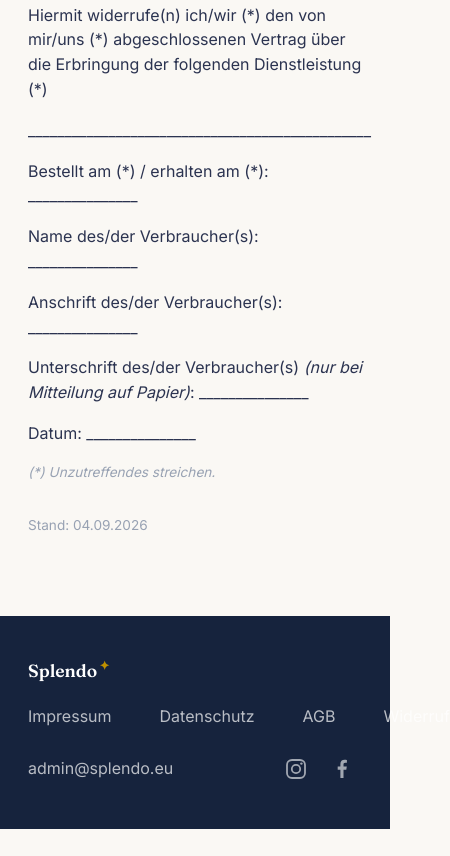
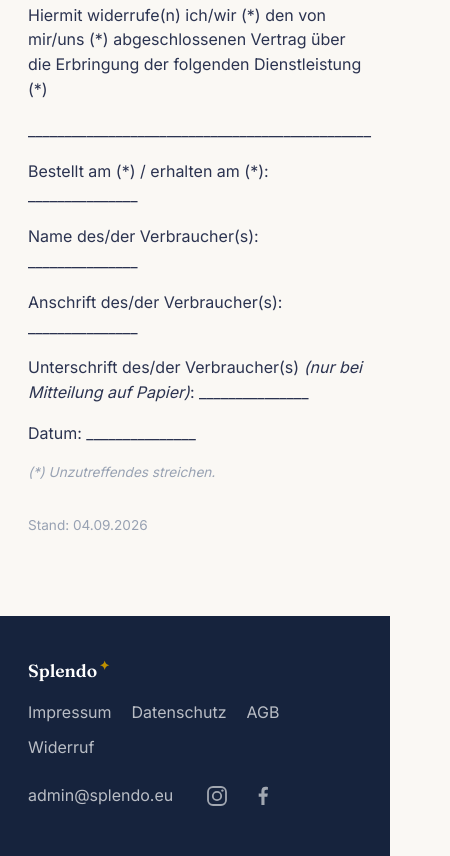
Before and after one commit to Splendo-tech/splendo-site, a website: page agb.html in a window 390 px wide. Shown: the part 9653-10509 px from the top of the page, 450 px wide, since content can reach past the window. Before the commit the page ends 10482 px from the top, so only its background shows below. Drawn offline with Linux system fonts and the light colour scheme.

Commit message:
Fix horizontal scroll in the legal-page footer on mobile
The four legal pages (Impressum, AGB, Datenschutz, Widerruf) use
.site-footer, whose .footer-nav was a nowrap flex row with both a gap
and a margin-right on every link - ~434px wide, so the page scrolled
sideways on a 375px phone. On <=700px the links now wrap, the double
spacing is dropped, and the footer row is left-aligned so the social
icons don't end up under the floating WhatsApp button.

Desktop layout is unchanged (rules are inside a max-width media query).
Verified at 375px on all four legal pages plus home and Kontakt: no
horizontal overflow.

Co-Authored-By: Claude Sonnet 5.5 <noreply@anthropic.com>

```diff
--- a/style.css
+++ b/style.css
@@ -2109,3 +2109,9 @@ a:focus-visible, button:focus-visible {
 .contact-card-v2 .social-link:focus-visible { outline-color: var(--navy); color: var(--gold); }
 .site-footer .social-links { margin-top: 0; }
 .footer-v2-brand .social-links { margin-left: -8px; }
+
+@media (max-width: 700px) {
+  .footer-nav { flex-wrap: wrap; gap: 10px 20px; }
+  .footer-nav a { margin-right: 0; }
+  .site-footer .footer-inner { justify-content: flex-start; gap: 16px 24px; }
+}
```
